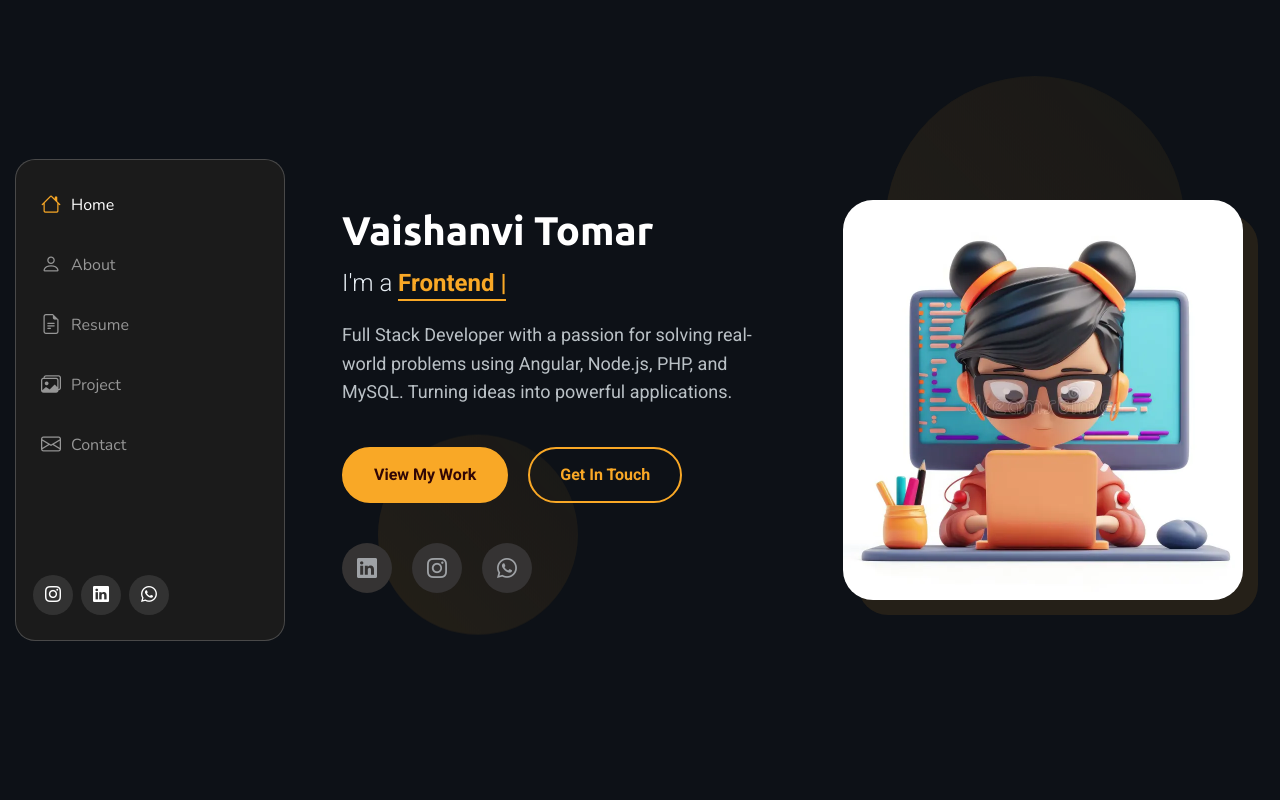
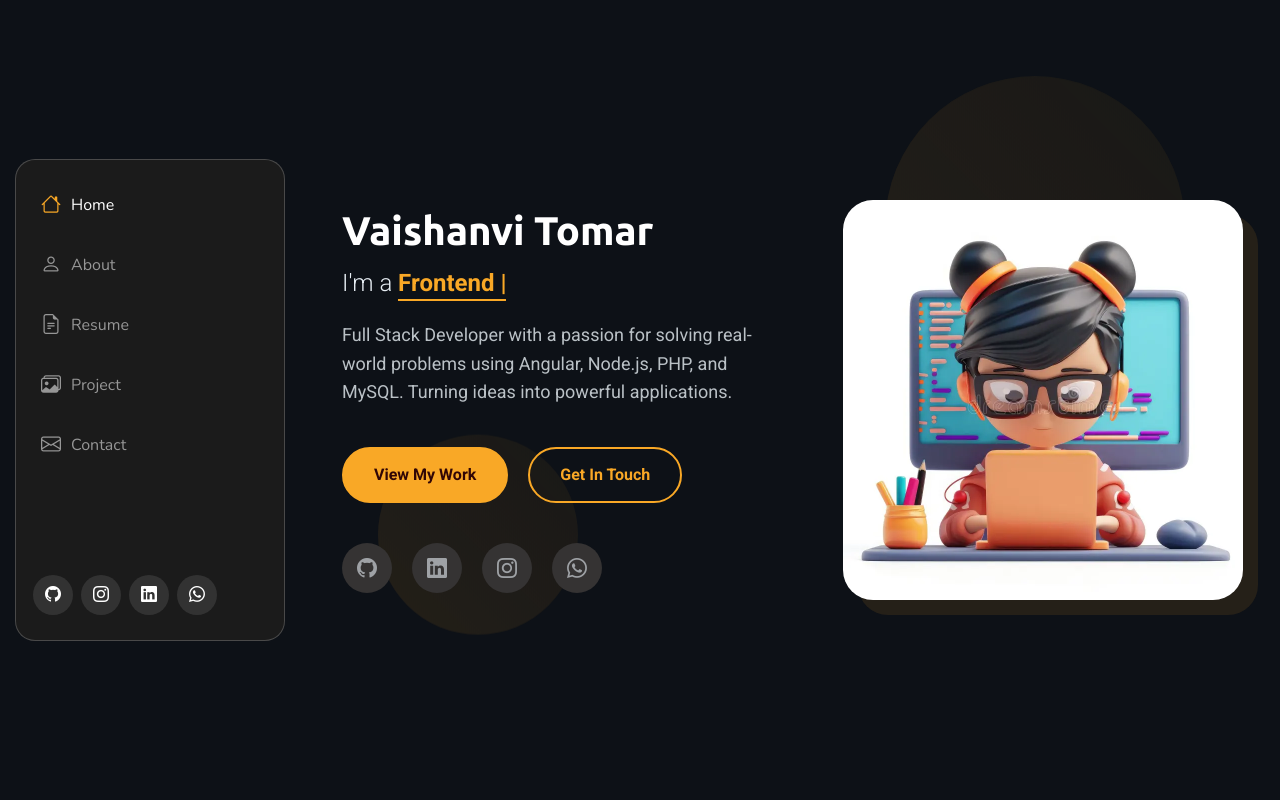
Before and after one commit to vaishnavitomar019/portfolio, a website: page index.html in a window 1280 px wide. Shown: the top 800 px of the page. Drawn offline with nearby package versions, Linux system fonts and the light colour scheme.

Commit message:
git link added

```diff
--- a/index.html
+++ b/index.html
@@ -47,7 +47,7 @@
       </nav>
 
       <div class="social-links text-center">
-        <!-- <a href="#" class="github"><i class="bi bi-github"></i></a> -->
+        <a href="https://github.com/vaishnavitomar019" target="_blank" class="github"><i class="bi bi-github"></i></a>
         <a href="https://www.instagram.com/tomarvaishnavi01?igsh=MTAwczdncHZubm1qZA==" target="_blank"
           class="instagram"><i class="bi bi-instagram"></i></a>
         <a href="https://www.linkedin.com/in/vaishnavi-tomar-727a9320a/" target="_blank" class="linkedin"><i
@@ -95,7 +95,7 @@
                 </div>
 
                 <div class="social-links">
-                  <!-- <a href="#"><i class="bi bi-github"></i></a> -->
+                  <a href="https://github.com/vaishnavitomar019" target="_blank"><i class="bi bi-github"></i></a>
                   <a href="https://www.linkedin.com/in/vaishnavi-tomar-727a9320a/" target="_blank"><i
                       class="bi bi-linkedin"></i></a>
                   <a href="https://www.instagram.com/tomarvaishnavi01?igsh=MTAwczdncHZubm1qZA==" target="_blank"
```
